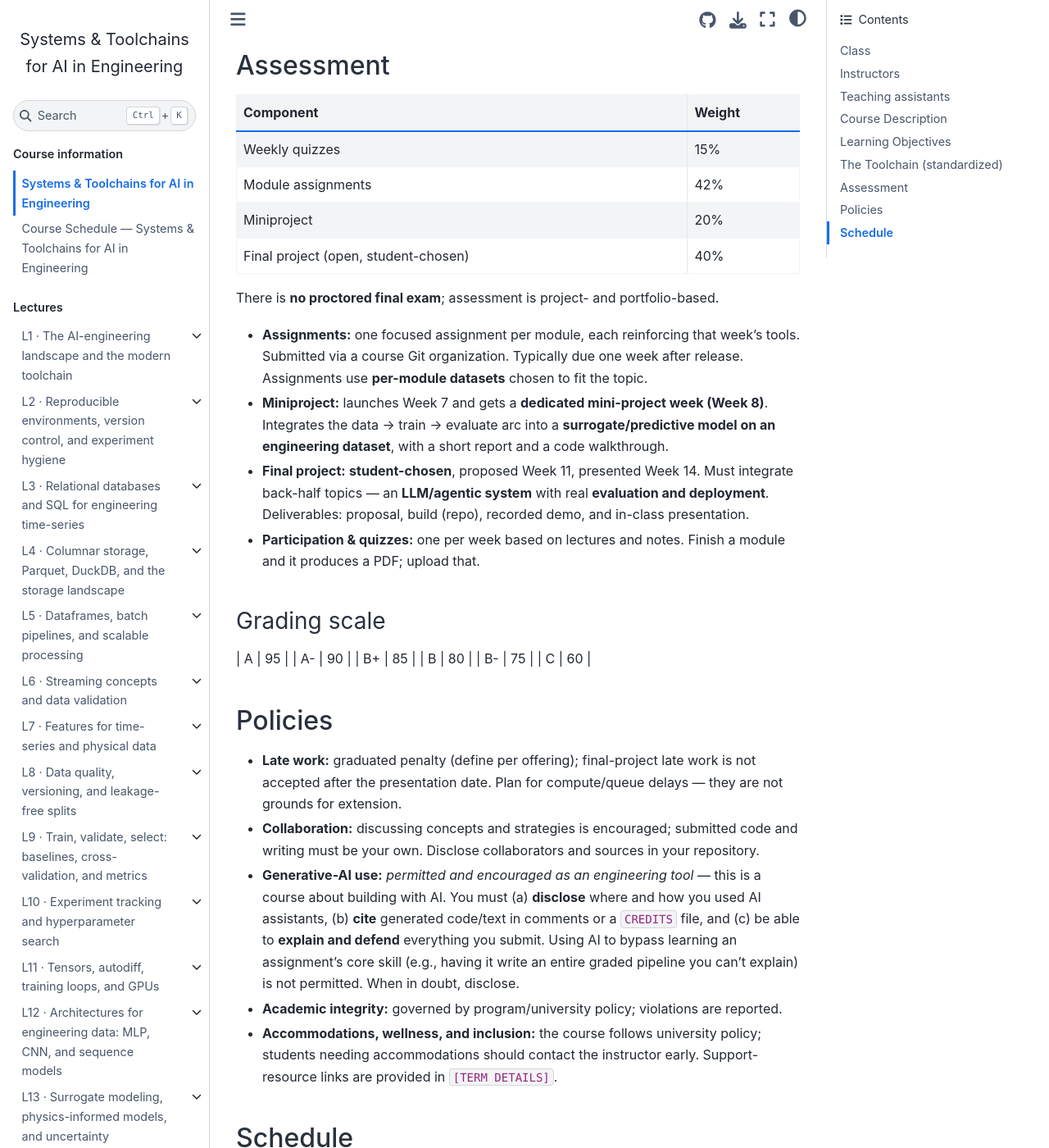
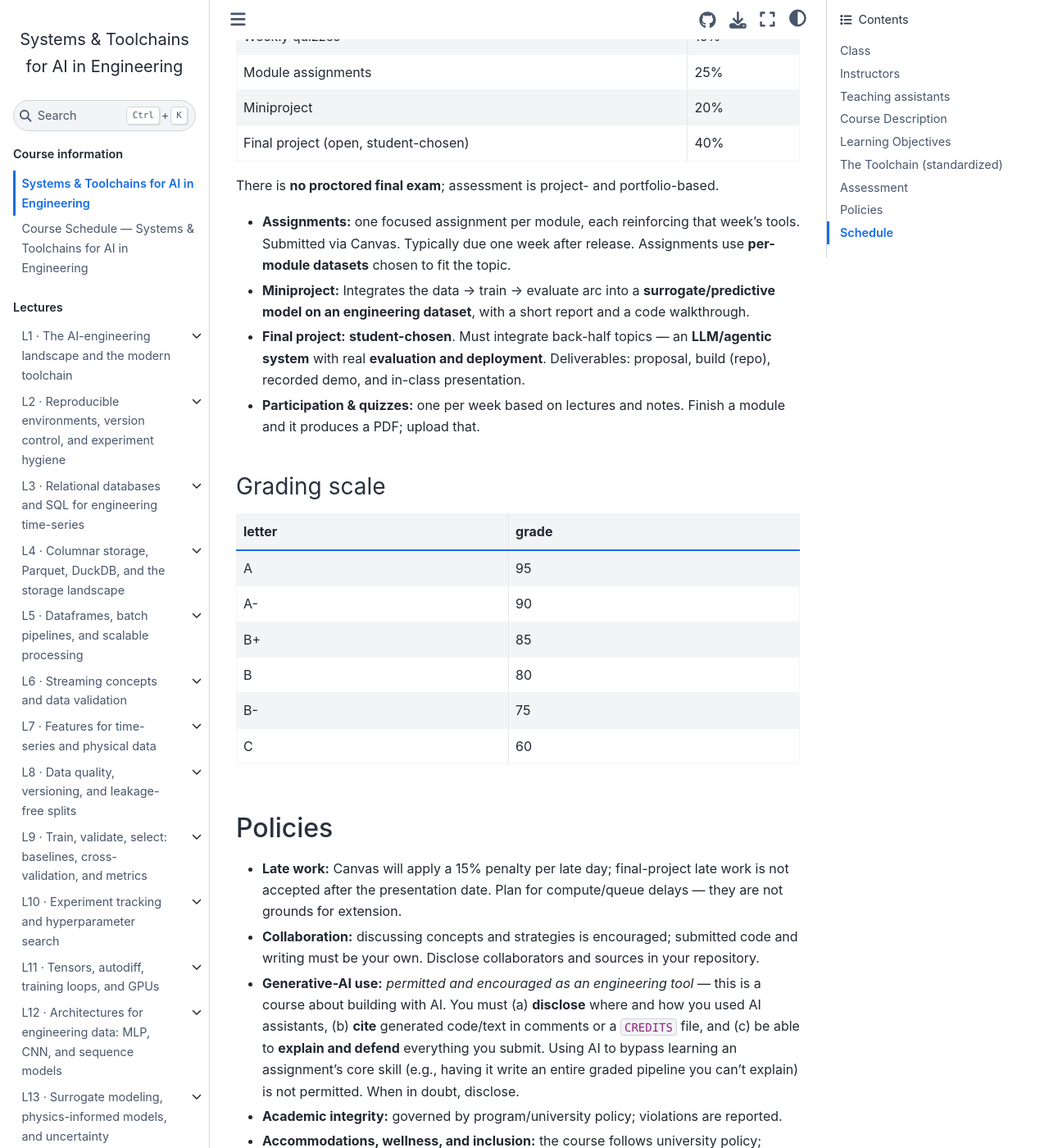
Before and after one commit to jkitchin/f26-06763, a Jupyter Book: the page built from course/syllabus.md, in a window 1280 px wide and 1400 px high, scrolled down 2619 px. Shown: the whole window at 82% size. Built offline with Jupyter Book 1.0.4 settings and Sphinx 7.4.7 and the Sphinx Book theme 1.1.4, drawn with Linux system fonts in a browser that asks for light colours; pages that are not in the unit, such as notebooks, are missing from menus; some of the changed text lies outside the part shown.

Commit message:
update some details

```diff
--- a/course/syllabus.md
+++ b/course/syllabus.md
@@ -1,17 +1,14 @@
 # Systems & Toolchains for AI in Engineering
 
 **Program:** MS, AI in Engineering
-**Units / Format:** 12 units · 2 sessions/week × 14 weeks (28 sessions: 26 lectures + a dedicated mini-project week) · in-person, hands-on
+**Units / Format:** 12 units · 2 sessions/week,  in-person, hands-on
 **Prerequisites:** Basic programming skill (Python preferred). No prior ML required; a Week-0/Week-1 Python + numerical-computing refresher is provided.
-
-> Logistics (term, meeting times, room, instructor/TA contacts, office hours, course
-> management system) are filled in per offering — see `[TERM DETAILS]` placeholders below.
 
 ## Class
 
 The course will be Mondays and Wednesdays from 3:30pm to 4:50pm in [CIC 1201](https://maps.app.goo.gl/93pZEYznGGC6EynS9). Attendance in person is expected.
 
-
+The course is run on [Canvas](https://canvas.cmu.edu/courses/54976).
 
 ## Instructors
 - John Kitchin (jkitchin@andrew.cmu.edu)
@@ -22,8 +19,6 @@
 - Robert Jimenez (robertoj@andrew.cmu.edu)
 - Nicolas Smits (nsmits@andrew.cmu.edu)
 - TBD
-
-
 
 
 :::{admonition} The whole course as one PDF
@@ -75,7 +70,7 @@
   **uncertainty quantification**, and use **Bayesian optimization / active learning** for
   design.
 - Use **foundation models** effectively (prompting, structured output, embeddings), build
-  **RAG** systems, and adapt models with **LoRA/PEFT**.
+  **RAG** systems.
 - Engineer **agents** that use tools, plan, and are guarded and **evaluated**.
 - **Deploy, monitor, and operate** AI systems, and reason about safety, cost, and
   responsible use in an engineering context.
@@ -86,19 +81,18 @@
 are named where relevant so skills transfer.
 
 - **Language & environments:** Python, managed with **uv** (reproducible, lockfile-based).
-- **Deep learning:** **PyTorch**.
+- **Deep learning:** **PyTorch, jax**.
 - **Experiment tracking:** **MLflow**.
 - **Data:** PostgreSQL, DuckDB/Parquet, pandas/Polars; a vector store for the LLM arc.
-- **LLM / agentic:** framework- and provider-**agnostic** — students use a hosted LLM API
-  (e.g., Anthropic or OpenAI) plus small local models for fine-tuning exercises, and may
+- **LLM / agentic:** framework- and provider-**agnostic** — students may
   choose their agent framework. Concepts are taught so they transfer across providers.
 
 ## Assessment
 
 | Component                            | Weight |
 |--------------------------------------|--------|
-| Weekly quizzes                       | 15%    |
-| Module assignments           | 42%    |
+| Weekly quizzes                       | 15%     |
+| Module assignments                   | 25%    |
 | Miniproject                          | 20%    |
 | Final project (open, student-chosen) | 40%    |
 
@@ -106,12 +100,12 @@
 There is **no proctored final exam**; assessment is project- and portfolio-based.
 
 - **Assignments:** one focused assignment per module, each reinforcing that
-  week's tools. Submitted via a course Git organization. Typically due one week after
+  week's tools. Submitted via Canvas. Typically due one week after
   release. Assignments use **per-module datasets** chosen to fit the topic.
-- **Miniproject:** launches Week 7 and gets a **dedicated mini-project week (Week 8)**. Integrates the data → train →
+- **Miniproject:**  Integrates the data → train →
   evaluate arc into a **surrogate/predictive model on an engineering dataset**, with a
   short report and a code walkthrough.
-- **Final project:** **student-chosen**, proposed Week 11, presented Week 14. Must
+- **Final project:** **student-chosen**. Must
   integrate back-half topics — an **LLM/agentic system** with real **evaluation and
   deployment**. Deliverables: proposal, build (repo), recorded demo, and in-class
   presentation.
@@ -120,17 +114,19 @@
 
 
 ### Grading scale
-| A  | 95 |
-| A- | 90 |
-| B+ | 85 |
-| B  | 80 |
-| B- | 75 |
-| C  | 60   |
+| letter | grade |
+|--------|-------|
+| A      | 95    |
+| A-     | 90    |
+| B+     | 85    |
+| B      | 80    |
+| B-     | 75    |
+| C      | 60    |
 
 
 ## Policies
 
-- **Late work:** graduated penalty (define per offering); final-project late work is not
+- **Late work:** Canvas will apply a 15% penalty per late day; final-project late work is not
   accepted after the presentation date. Plan for compute/queue delays — they are not
   grounds for extension.
 - **Collaboration:** discussing concepts and strategies is encouraged; submitted code and
@@ -143,10 +139,8 @@
   explain) is not permitted. When in doubt, disclose.
 - **Academic integrity:** governed by program/university policy; violations are reported.
 - **Accommodations, wellness, and inclusion:** the course follows university policy;
-  students needing accommodations should contact the instructor early. Support-resource
-  links are provided in `[TERM DETAILS]`.
+  students needing accommodations should contact the instructor early.
 
 ## Schedule
 
-See `schedule.md` for the full 24-lecture calendar with assignment release/due dates.
-Per-module detail (objectives, topics, activities, readings) is in `modules/`.
+See [schedule.md](./schedule.md) for the full calendar.
```
